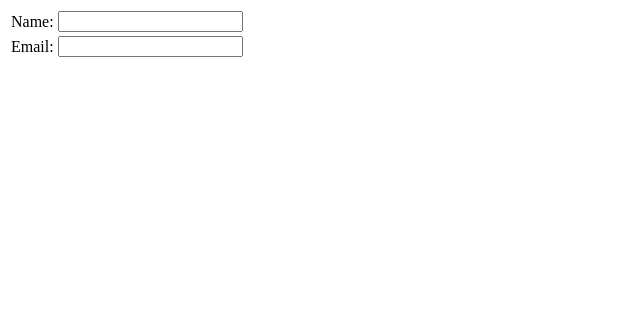
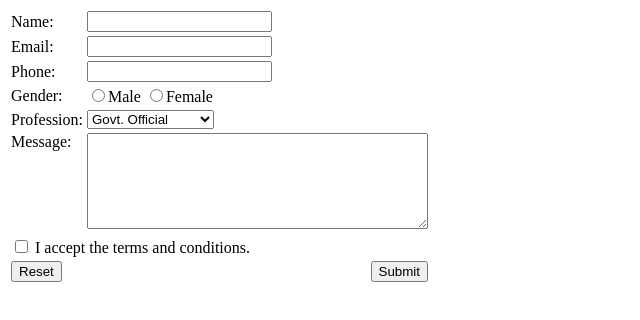
Before and after one commit to amansingh133/contact_form, a plain HTML site: page index.html in a window 1280 px wide. Shown: the whole page, without its empty margins (0-640 px from the left). Drawn offline with Linux system fonts and the light colour scheme.

Commit message:
Contact form added

```diff
--- a/index.html
+++ b/index.html
@@ -6,17 +6,55 @@
 </head>
 
 <body>
-    <form action="/contact_form.html" method="get">
+    <form action="/index.html" method="get">
         <table>
             <tbody>
                 <tr>
                     <td><label for="name">Name:</label></td>
-                    <td><input type="text" name="name" id="name"></td>
+                    <td><input type="text" name="name" id="name" required></td>
                 </tr>
                 <tr>
                     <td><label for="email">Email:</label></td>
-                    <td><input type="email" name="email" id="email"></td>
+                    <td><input type="email" name="email" id="email"required></td>
                 </tr>
+                <tr>
+                    <td><label for="phone">Phone:</label></td>
+                    <td><input type="tel" name="phone" id="phone" minlength="10" maxlength="10" required></td>
+                </tr>
+                <tr>
+                    <td><label>Gender:</label></td>
+                    <td>
+                        <input type="radio" name="gender" id="male"><span>Male</span>
+                        <input type="radio" name="gender" id="female"><span>Female</span>
+                    </td>
+                </tr>
+                <tr>
+                    <td><label for="profession">Profession:</label></td>
+                    <td>
+                        <select name="profession" id="profession">
+                            <option value="govt"><span>Govt. Official</span></option>
+                            <option value="private"><span>Private Employee</span></option>
+                            <option value="self"><span>Self employed</span></option>
+                            <option value="student"><span>Student</span></option>
+                            <option value="other"><span>Others</span></option>
+                        </select>
+                    </td>
+                    <tr style="vertical-align: top;">
+                        <td><label for="message">Message:</label></td>
+                        <td>
+                            <textarea name="message" id="message" cols="40" rows="6" required></textarea>
+                        </td>
+                    </tr>
+                    <tr>
+                        <td colspan="2">
+                            <input type="checkbox" name="tnc" id="tnc" required>
+                            <label for="tnc"><span>I accept the terms and conditions.</span></label>
+                        </td>
+                    </tr>
+                    <tr>
+                        <td><button type="reset">Reset</button></td>
+                        <td style="text-align: right;"><button type="submit">Submit</button></td>
+                    </tr>
             </tbody>
         </table>
     </form>
```
